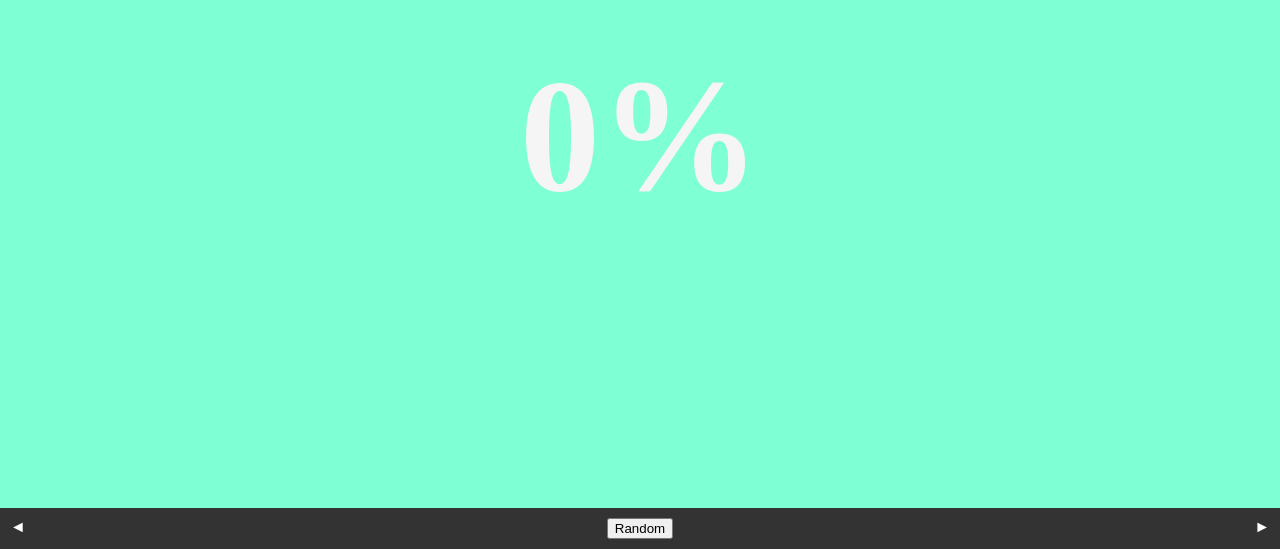
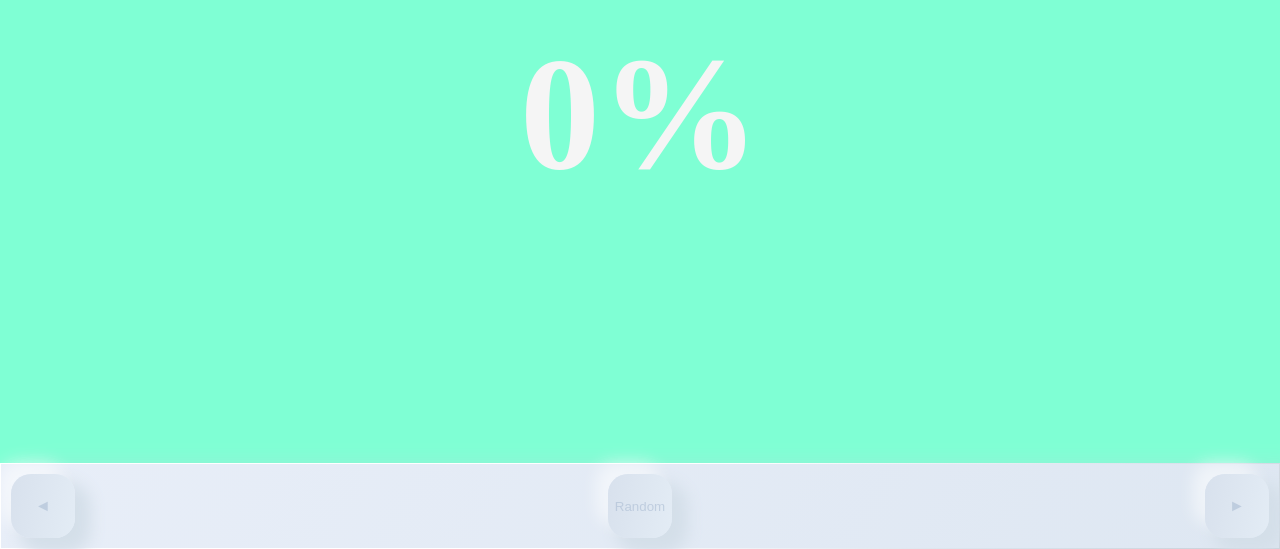
Before and after one commit to tspringborg/gallery-of-loaders, a website: page index.html in a window 1280 px wide. Shown: the part 251-800 px from the top of the page. Drawn offline with nearby package versions, Linux system fonts and the light colour scheme.

Commit message:
Skeumorphic nav bar.

```diff
--- a/index.html
+++ b/index.html
@@ -13,11 +13,11 @@
     <iframe id="content-iframe" src=""></iframe>
   </div>
     <iframe id="iframe-preload" src=""></iframe>
-  <div id="navigation-bar">
-    <div id="left-arrow" onclick="navigate(-1)">◄</div>
-    <button onclick="navigateRandom()">Random</button>
-    <div id="right-arrow" onclick="navigate(1)">►</div>
+  <div id="navigation-bar" class="box">
+    <div class="button" id="left-arrow" onclick="navigate(-1)">◄</div>
+    <button class="button" onclick="navigateRandom()">Random</button>
+    <div class="button" id="right-arrow" onclick="navigate(1)">►</div>
   </div>
-	<script src="index.js"></script>
+  <script src="index.js"></script>
   </body>
 </html>
--- a/index.js
+++ b/index.js
@@ -3,7 +3,7 @@ let paths = [];
 let currentIndex = 0;
 let nextTimer;
 let loaderMeta = {}
-let timerEnabled = true;
+let timerEnabled = false;
 
 const overlayDiv = document.createElement('div');
 overlayDiv.style.position = 'fixed';
@@ -40,8 +40,9 @@ iframe.onload = function () {
             loaderMeta[name] = content;
         }
     });
+    console.log(loaderMeta);
+    overlayFadeOut();
     if (timerEnabled) startTimer();
-    overlayFadeOut();
 };
 
 
@@ -57,7 +58,11 @@ function randomIndex() {
 }
 function stepIndex(step) {
     let next = currentIndex + step;
+    if (next < 0) {
+        next = paths.length - next;
+    }
     next = next % paths.length;
+    console.log(next);
     return next;
 }
 
@@ -99,7 +104,6 @@ async function overlayFadeIn() {
 }
 async function overlayFadeOut() {
     return new Promise((resolve) => {
-        console.log('fadeout')
         document.body.appendChild(overlayDiv);
         gsap.to(
             overlayDiv, {
--- a/style.css
+++ b/style.css
@@ -16,9 +16,9 @@ body {
 #navigation-bar {
     display: flex;
     justify-content: space-between;
-    background-color: #333;
     padding: 10px;
-    color: #fff;
+    width: 100%;
+    border-radius: 0;
 }
 
 iframe {
@@ -30,3 +30,54 @@ iframe {
 #left-arrow, #right-arrow {
     cursor: pointer;
 }
+
+.box {
+    box-sizing: border-box;
+    position: relative;
+    display: flex;
+    align-items: center;
+    justify-content: space-between;
+    margin: 0 auto;
+    border-radius: 32px;
+    background: linear-gradient(120deg, #e8eef8, #dee7f2);
+    background-clip: padding-box;
+    border: 1px solid transparent;
+    box-shadow: 16px 16px 32px #c5d0dd;
+}
+div.button {
+    display: flex;
+    justify-content: center;
+    align-items: center;
+}
+.box::before {
+    position: absolute;
+    top: 0;
+    right: 0;
+    bottom: 0;
+    left: 0;
+    z-index: -1;
+    content: "";
+    margin: -1px;
+    border-radius: inherit;
+    background: linear-gradient(140deg, #fff 20%, transparent 50%), linear-gradient(-25deg, rgba(152, 165, 179, 0.54), #d9e3ec 20%, transparent 50%);
+}
+
+.button {
+    width: 64px;
+    height: 64px;
+    padding: 0;
+    text-align: center;
+    border-radius: 20px;
+    border: 0;
+    background: linear-gradient(100deg, #d8e1ed, #e3ecf5);
+    box-shadow: -12px -12px 16px rgba(255, 255, 255, 0.54), 12px 12px 16px 4px #d4dfe9;
+    color: rgba(165, 183, 207, 0.54);
+    cursor: pointer;
+    outline: 0;
+    transition: all 0.2s linear;
+}
+.button:active {
+    background: linear-gradient(120deg, #c5d1e0, #d7e2ee 20%, #e5edf6 80%, #fcfdfe);
+    box-shadow: -12px -12px 16px rgba(255, 255, 255, 0.3), 12px 12px 16px 4px rgba(211, 222, 232, 0.54);
+    color: rgba(165, 183, 207, 0.48);
+}
```
